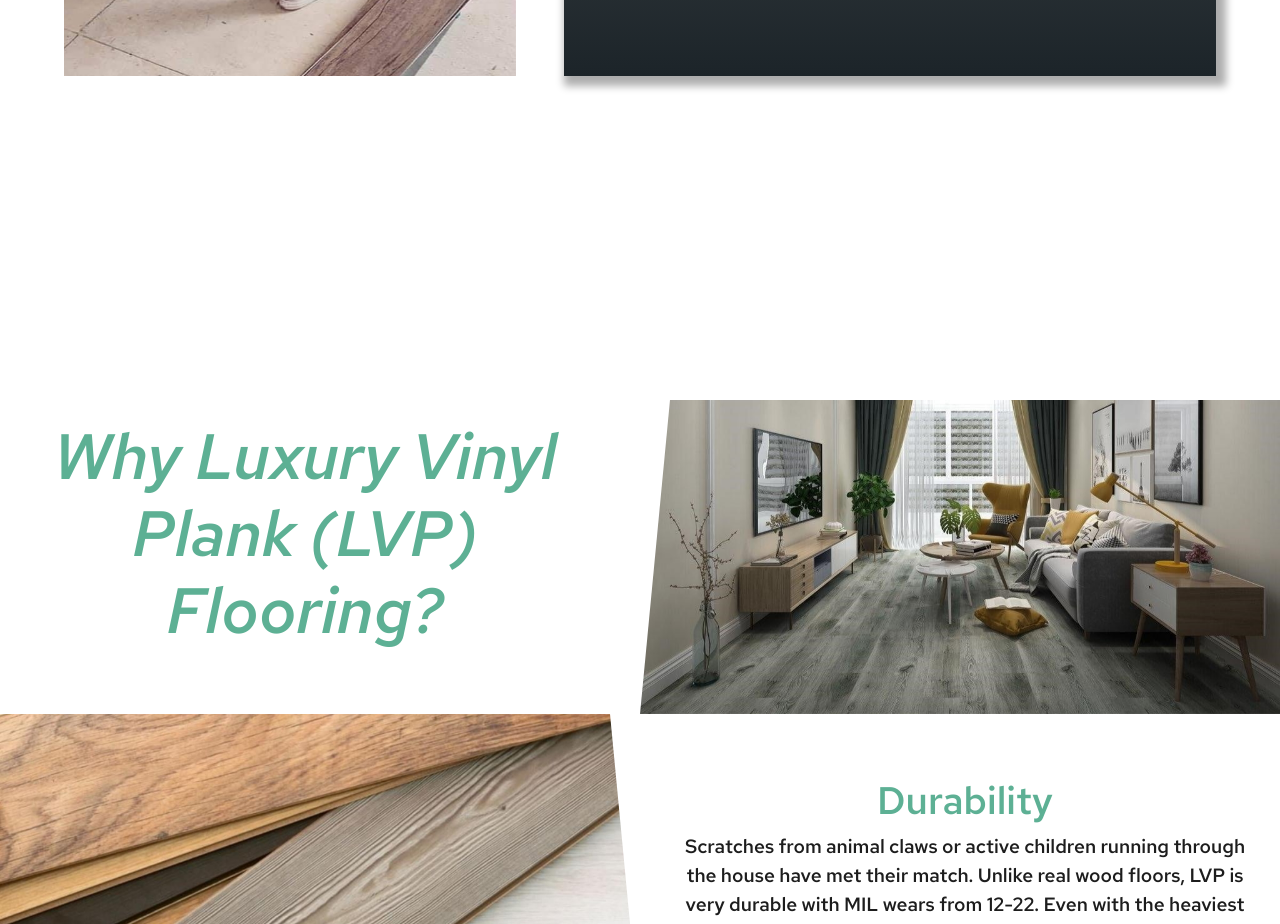
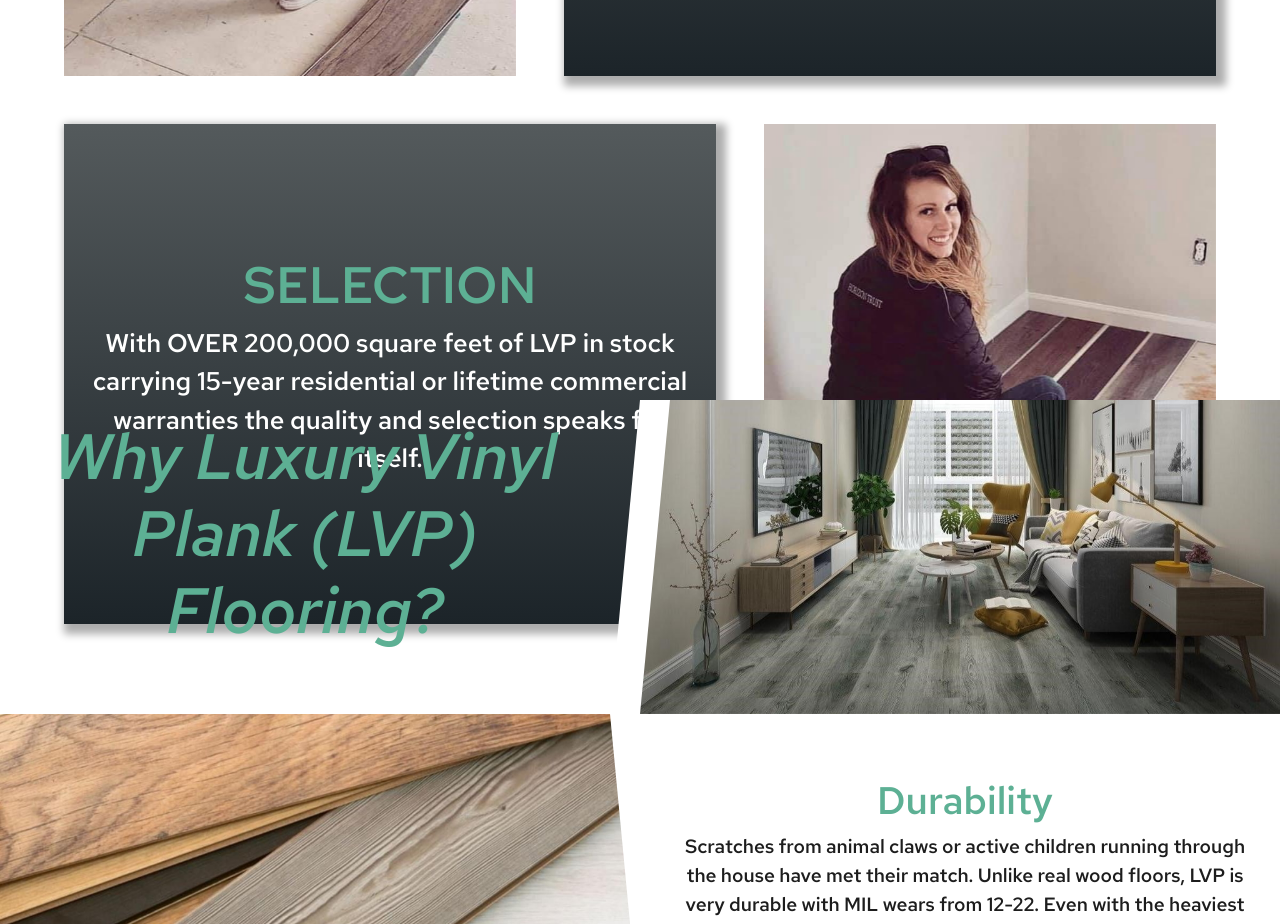
Before and after one commit to rmbass3/overstock_app, a React (Create React App) app: page / in a window 1280 px wide. Shown: the part 1280-2204 px from the top of the page. Built offline with nearby package versions, Linux system fonts and the light colour scheme.

Commit message:
Second row added

```diff
--- a/src/components/About.js
+++ b/src/components/About.js
@@ -39,7 +39,36 @@ function About(props){
             </div>
           </div>
         </div>
-
+        <div className="row gx-3 gx-sm-4 gx-md-5 my-3 my-sm-4 my-md-5">
+          <div className="col-7 order-1">
+            <ScrollAnimation animateIn="fadeInLeft" animateOut="fadeOutLeft">
+              <div className="about-text-col">
+                <div className="about-text-container">
+                  <h4 className="about-text-title">SELECTION</h4>
+                  <p className="about-text">
+                    With OVER 200,000 square feet of LVP in stock carrying 15-year residential or lifetime commercial warranties the quality and selection speaks for itself.
+                  </p>
+                </div>
+              </div>
+            </ScrollAnimation>
+          </div>
+          <div className="col-5 order-2">
+            <div className="about-img-col">
+              <ScrollAnimation animateIn="fadeInRight" animateOut="fadeOutRight">
+                <ParallaxBanner
+                  className="parallax-about-right"
+                  layers={[
+                    {
+                      image: aboutimg1,
+                      amount: 0.0
+                    }
+                  ]}
+                >
+                </ParallaxBanner>
+              </ScrollAnimation>
+            </div>
+          </div>
+        </div>
       </div>
     </div>
   )
```
